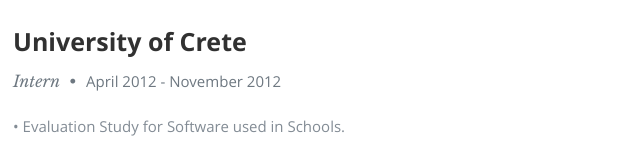
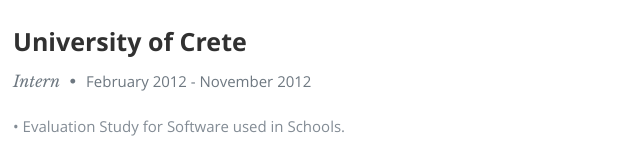
Before and after one commit to m1ndg4m3s/m1ndg4m3s.github.io, a plain HTML site: page index.html in a window 1280 px wide. Shown: the part 3113-3281 px from the top of the page, 392-1032 px from the left. Drawn offline with nearby package versions, Linux system fonts and the light colour scheme.

Commit message:
site updated

```diff
--- a/index.html
+++ b/index.html
@@ -274,7 +274,7 @@
             <div class="twelve columns">
 
                <h3>University of Crete</h3>
-               <p class="info">Intern <span>&bull;</span> <em class="date"> April 2012 - November 2012</em></p>
+               <p class="info">Intern <span>&bull;</span> <em class="date"> February 2012 - November 2012</em></p>
 
                <p>
                   <span>&bull;</span> Evaluation Study for Software used in Schools.
```
Also changed, not shown: 1 other file.
